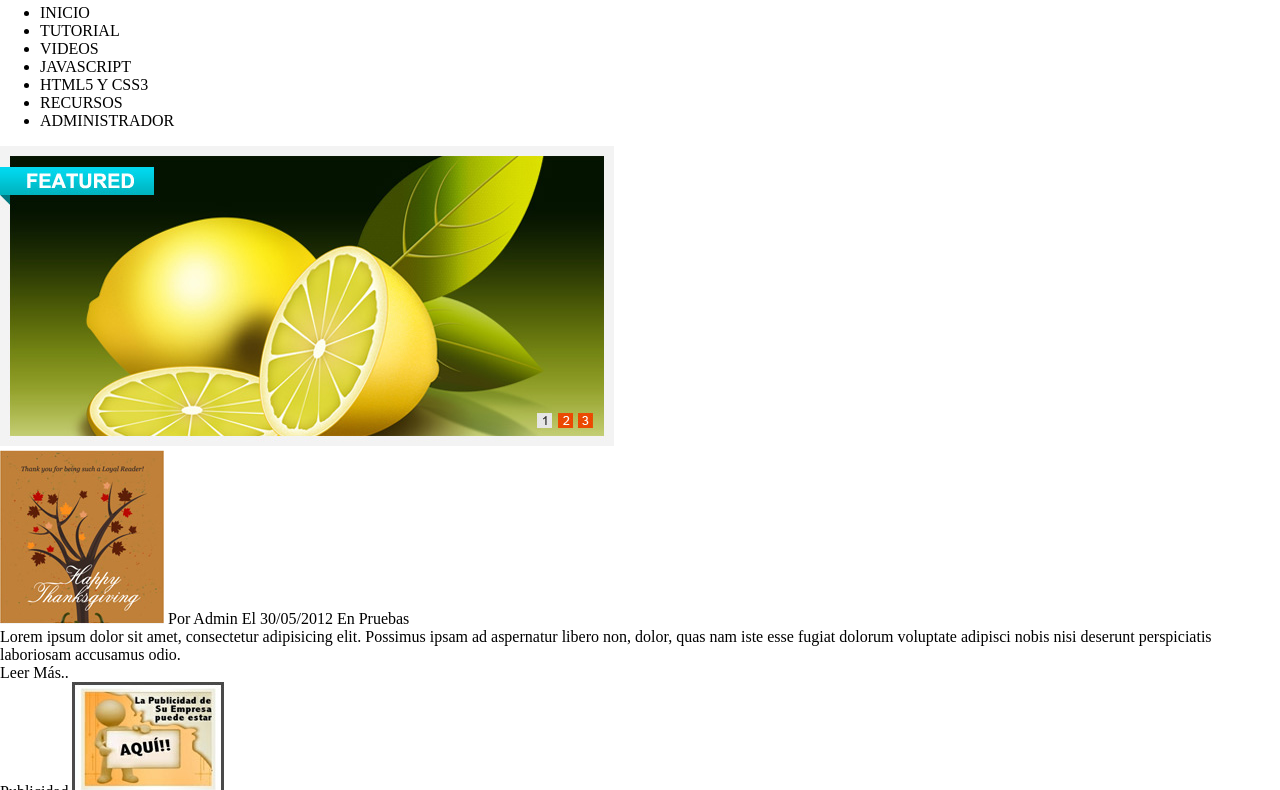
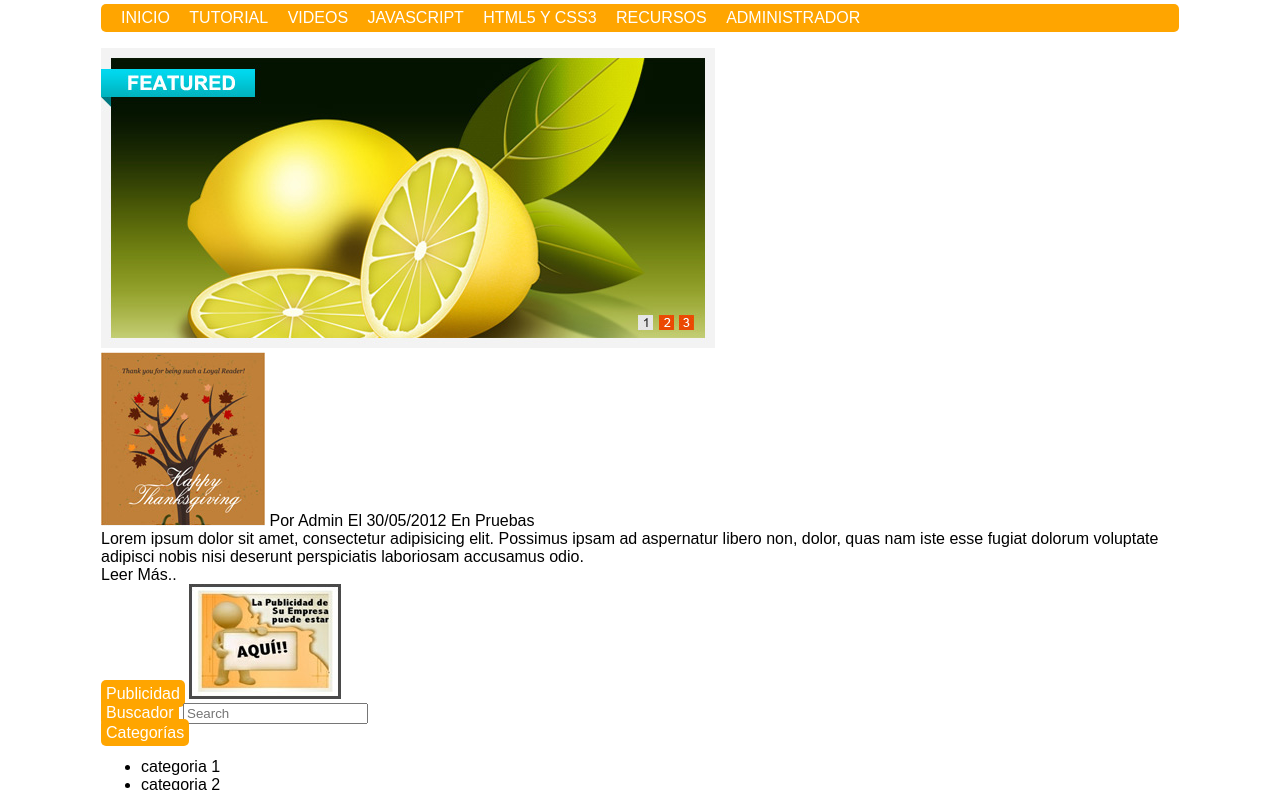
Before and after one commit to joselineem/pw2171, a plain HTML site: page practica03css/index.html in a window 1280 px wide. Shown: the part 134-924 px from the top of the page. Drawn offline with Linux system fonts and the light colour scheme.

Commit message:
Practica 03-Parte 1

```diff
--- a/practica03css/css/estilos.css
+++ b/practica03css/css/estilos.css
@@ -1,10 +1,42 @@
 body{
 	font-size: 16px;
 	margin:0 auto;
+	max-width: 1078px;
+	min-width: 1078px;
+	font-family: 'Montserrat', sans-serif;
+	font-weight: Thin;
 }
+header nav{
+}
+header nav ul{
+
+}
+header nav ul li{
+	text-decoration: none ;
+	display: inline-block;
+	margin-left: 15px;
+
+}
+section{
+	display: inline-block;
+	border: 1px tomato;
+}
+
 #miThema{
 	font-size: 2em;
 	color: white;
 	text-shadow: -1px 0 black, 0 1px black,
 	  1px 0 black, 0 -1px black;
+
 }
+.backNaranja{
+	background: orange;
+	border-radius: 5px;
+	padding: 5px 5px 5px 5px;
+	color: white;
+}
+.social{
+	position: relative;
+	top: -35px;
+	left: 950px;
+}
--- a/practica03css/index.html
+++ b/practica03css/index.html
@@ -13,8 +13,8 @@
 		<img src="img/red1.png" alt="" class="social">
 		<img src="img/red2.png" alt="" class="social">
 		<img src="img/red3.png" alt="" class="social">
-		<nav class="backNaranja">
-			<ul>
+		<nav >
+			<ul class="backNaranja">
 				<li>INICIO</li>
 				<li>TUTORIAL</li>
 				<li>VIDEOS</li>
@@ -26,7 +26,7 @@
 		</nav>
 	</header>
 	<section>
-		<article id="article01">
+		<article class="art">
 			<article id="art0101">
 				<img src="img/slider.jpg">
 			</article>
@@ -39,7 +39,7 @@
 				<span id="leer">Leer Más..</span>
 			</article>
 		</article>
-		<article id="article02">
+		<article class="art">
 			<article id="art0201">
 				<span class="backNaranja">Publicidad</span>
 				<img src="img/publicidad.jpg" alt="">
```
Also changed, not shown: HTML5 ¿QUÉ INCLUYE?.html (deleted, +0 -16 lines), practica01css/img/HTML5logo.svg.
